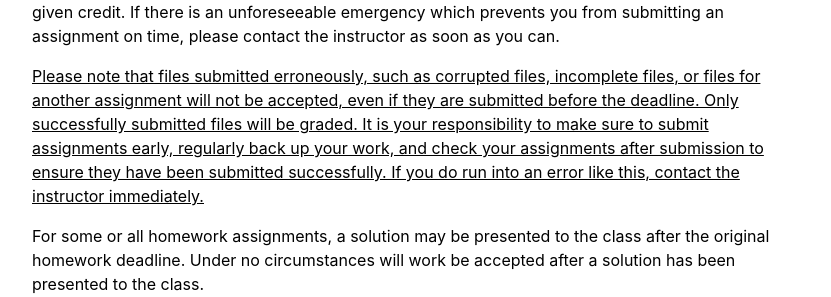
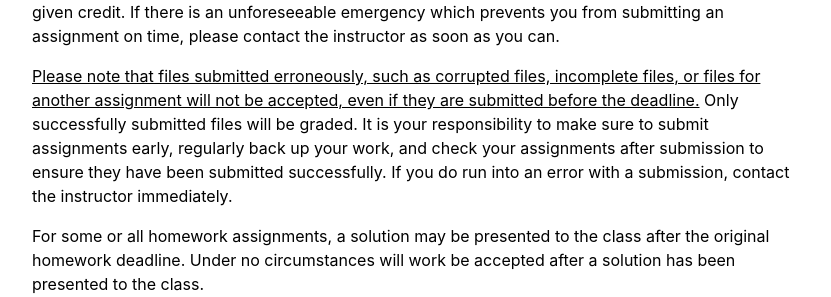
Before and after one commit to 2021-Spring-UIUC-LING270/2021-Spring-UIUC-LING270.github.io, a Jekyll site: the page built from index.md, in a window 1280 px wide and 900 px high, scrolled down 4559 px. Shown: the part 194-491 px from the top of the window, without its empty margins (224-1055 px from the left). Built offline with Jekyll 4.4.1, drawn with Linux system fonts in a browser that asks for light colours; our own code applies the rules of GitHub Pages for plain Markdown files.

Commit message:
Fixed syllabus

```diff
--- a/index.md
+++ b/index.md
@@ -159,7 +159,7 @@ Grades will be assessed on a 10-point fixed letter grade system with no rounding
 
 Assignment submissions will be penalized by 10 percentage points each day past the deadline for four days past the deadline. Assignments submitted five or more days past the deadline will not be given credit. If there is an unforeseeable emergency which prevents you from submitting an assignment on time, please contact the instructor as soon as you can.
 
-<ins>Please note that files submitted erroneously, such as corrupted files, incomplete files, or files for another assignment will not be accepted, even if they are submitted before the deadline. Only successfully submitted files will be graded. It is your responsibility to make sure to submit assignments early, regularly back up your work, and check your assignments after submission to ensure they have been submitted successfully. If you do run into an error like this, contact the instructor immediately.</ins>
+<ins>Please note that files submitted erroneously, such as corrupted files, incomplete files, or files for another assignment will not be accepted, even if they are submitted before the deadline.</ins> Only successfully submitted files will be graded. It is your responsibility to make sure to submit assignments early, regularly back up your work, and check your assignments after submission to ensure they have been submitted successfully. If you do run into an error with a submission, contact the instructor immediately.
 
 
 For some or all homework assignments, a solution may be presented to the class after the original homework deadline. Under no circumstances will work be accepted after a solution has been presented to the class.
```
